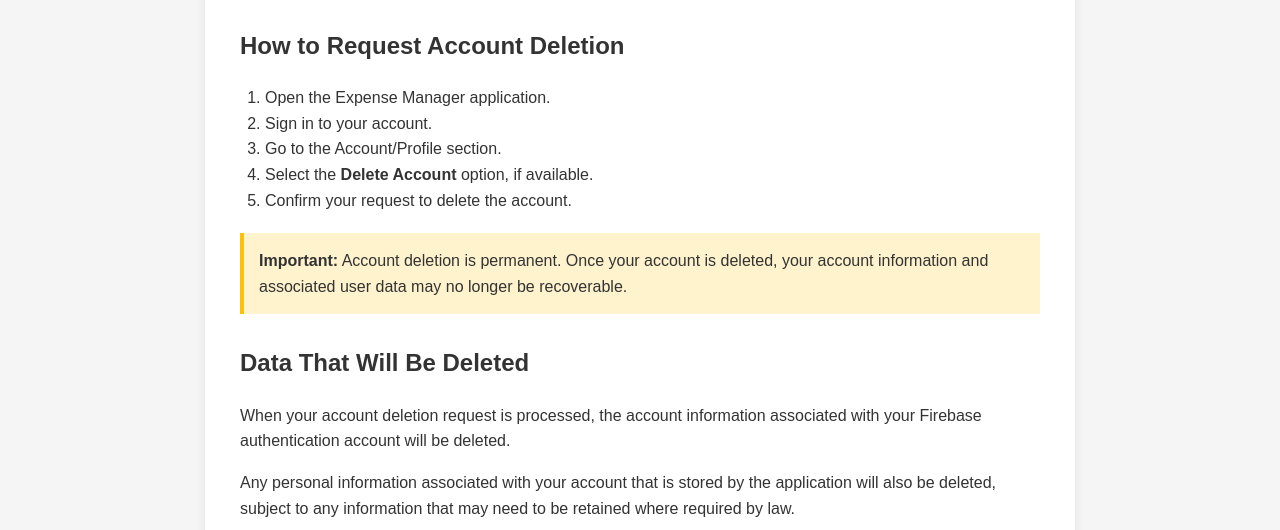
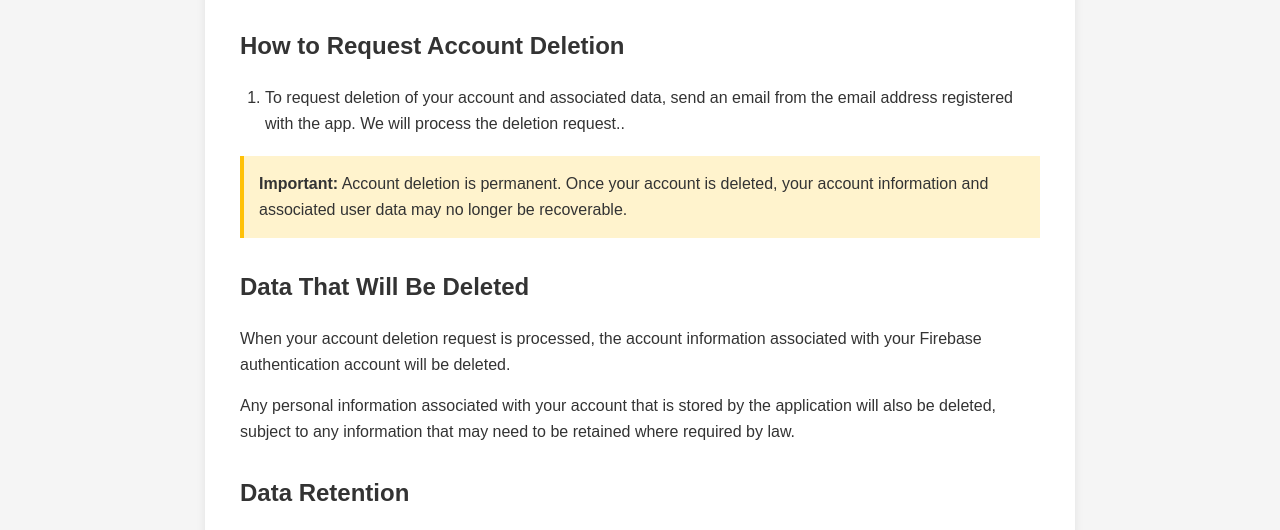
Before and after one commit to abignou/abignou.github.io, a plain HTML site: page delete-account.html in a window 1280 px wide. Shown: the part 269-799 px from the top of the page. Drawn offline with Linux system fonts and the light colour scheme.

Commit message:
Update delete-account.html

```diff
--- a/delete-account.html
+++ b/delete-account.html
@@ -82,11 +82,7 @@
 <h2>How to Request Account Deletion</h2>
 
 <ol class="steps">
-    <li>Open the Expense Manager application.</li>
-    <li>Sign in to your account.</li>
-    <li>Go to the Account/Profile section.</li>
-    <li>Select the <strong>Delete Account</strong> option, if available.</li>
-    <li>Confirm your request to delete the account.</li>
+    <li>To request deletion of your account and associated data, send an email from the email address registered with the app. We will process the deletion request..</li>
 </ol>
 
 <div class="important">
```
